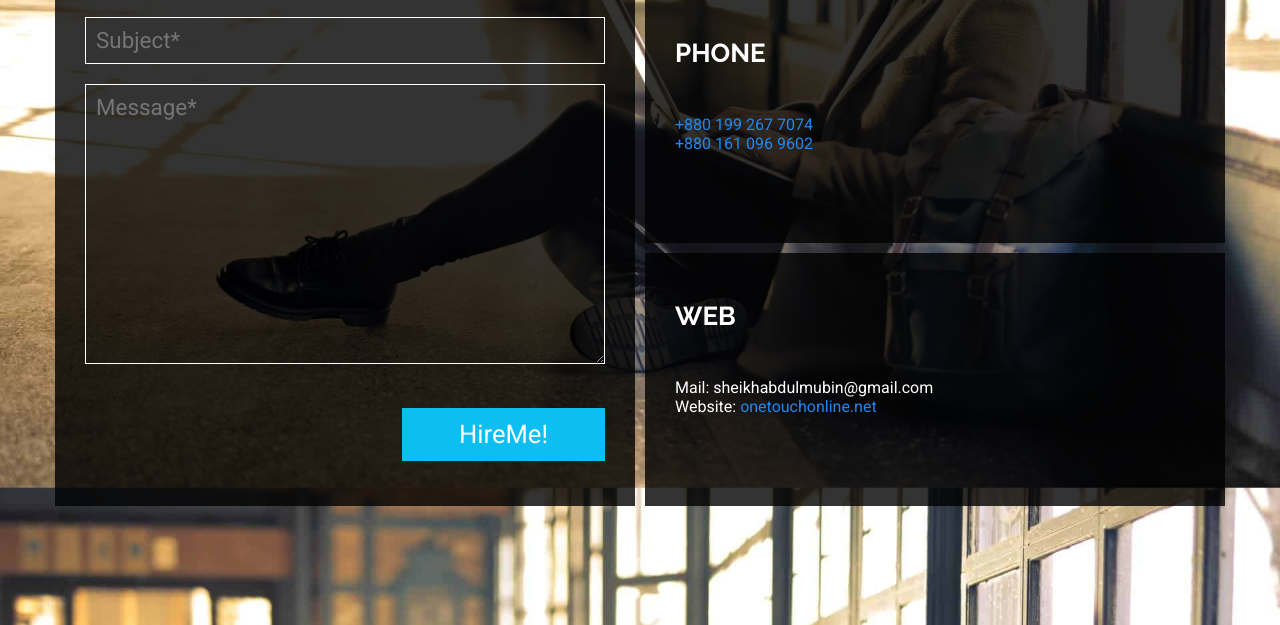
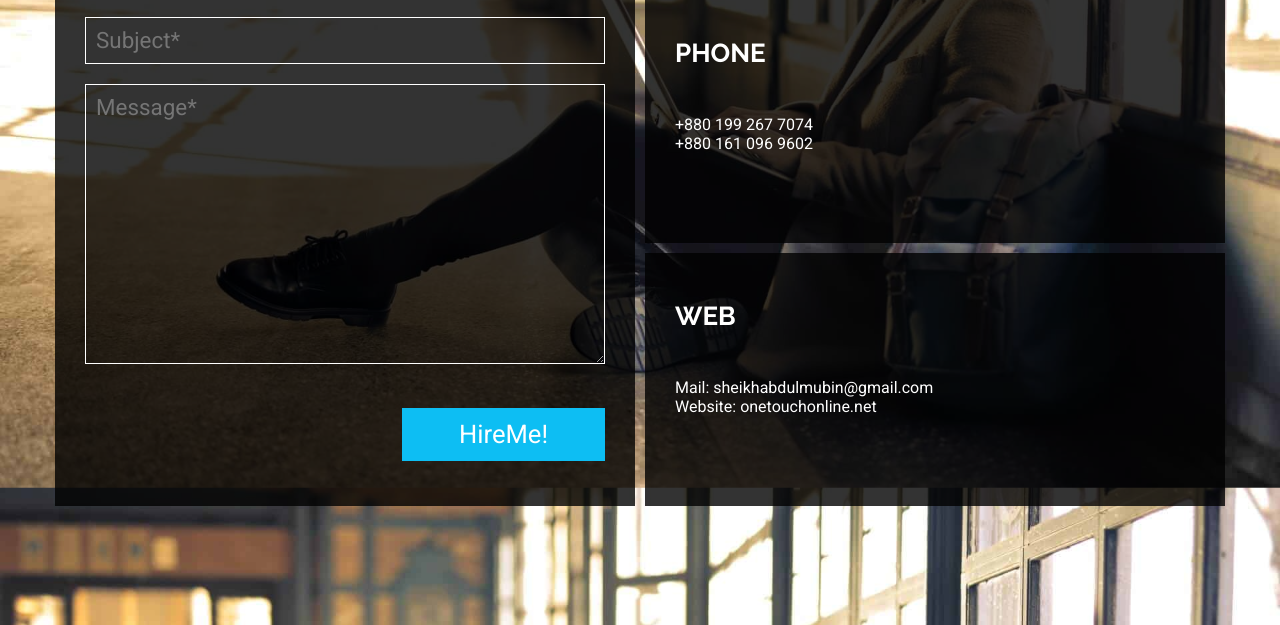
Before and after one commit to sam-mubin/project-1, a plain HTML site: page index.html in a window 1280 px wide. Shown: the part 4708-5333 px from the top of the page. Drawn offline with nearby package versions, Linux system fonts and the light colour scheme.

Commit message:
Update style.css

```diff
--- a/css/style.css
+++ b/css/style.css
@@ -514,6 +514,10 @@ button.mixitup-control-active {
     font-size: 1.6rem;
 }
 
+.next-grid-form-items a {
+    color: #fff;
+}
+
 /*Footer Section */
 footer#footer {
     background: rgba(0,0,0,.16);
```
